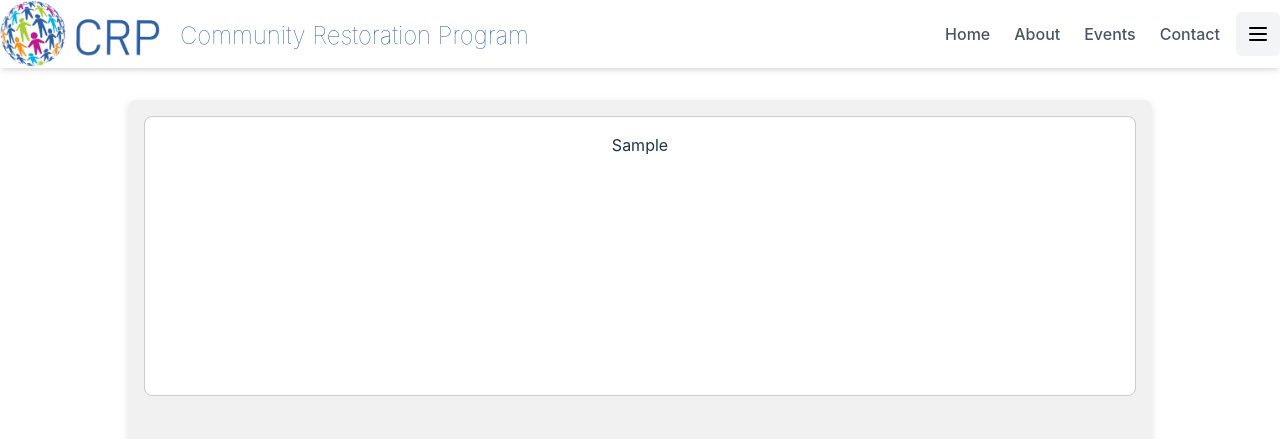
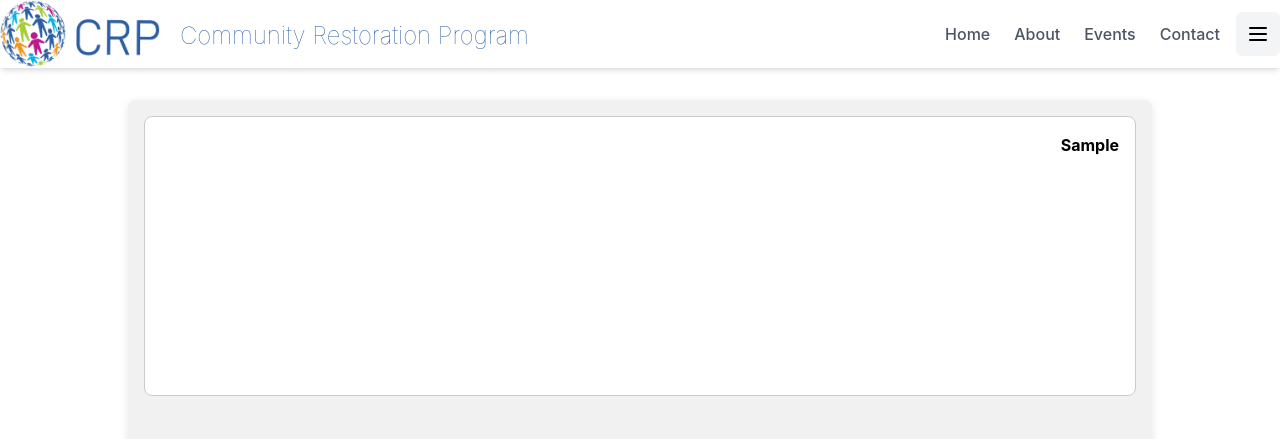
Before and after one commit to megane18/TCRP12, a React (Vite) app in the folder tcrp/: page /chat in a window 1280 px wide. Both pictures are taken after typing "Sample" into the empty fields and a click on the button "Send". Shown: the top 439 px of the page. Built offline with nearby package versions, Linux system fonts and the light colour scheme; no server answers.

Commit message:
chat front end

```diff
--- a/tcrp/src/components/ChatBot.jsx
+++ b/tcrp/src/components/ChatBot.jsx
@@ -39,18 +39,18 @@ const ChatBot = () => {
 
   return (
     <div className="chat-container">
-      <div className="chat-box">
+      <div className="chat-box text-black">
         {messages.map((msg, index) => (
           <div
             key={index}
             className={`chat-message ${msg.sender === 'user' ? 'user-message' : 'bot-message'}`}
           >
             {msg.sender === 'bot' ? (
-              <div className="bot-message-markdown">
+              <div className="bot-message-markdown text-left">
                 <ReactMarkdown>{msg.text}</ReactMarkdown> {/* Render markdown for bot responses */}
               </div>
             ) : (
-              <div className="user-message-text">
+              <div className="user-message-text font-bold text-right">
                 {msg.text} {/* Render plain text for user messages */}
               </div>
             )}
```
